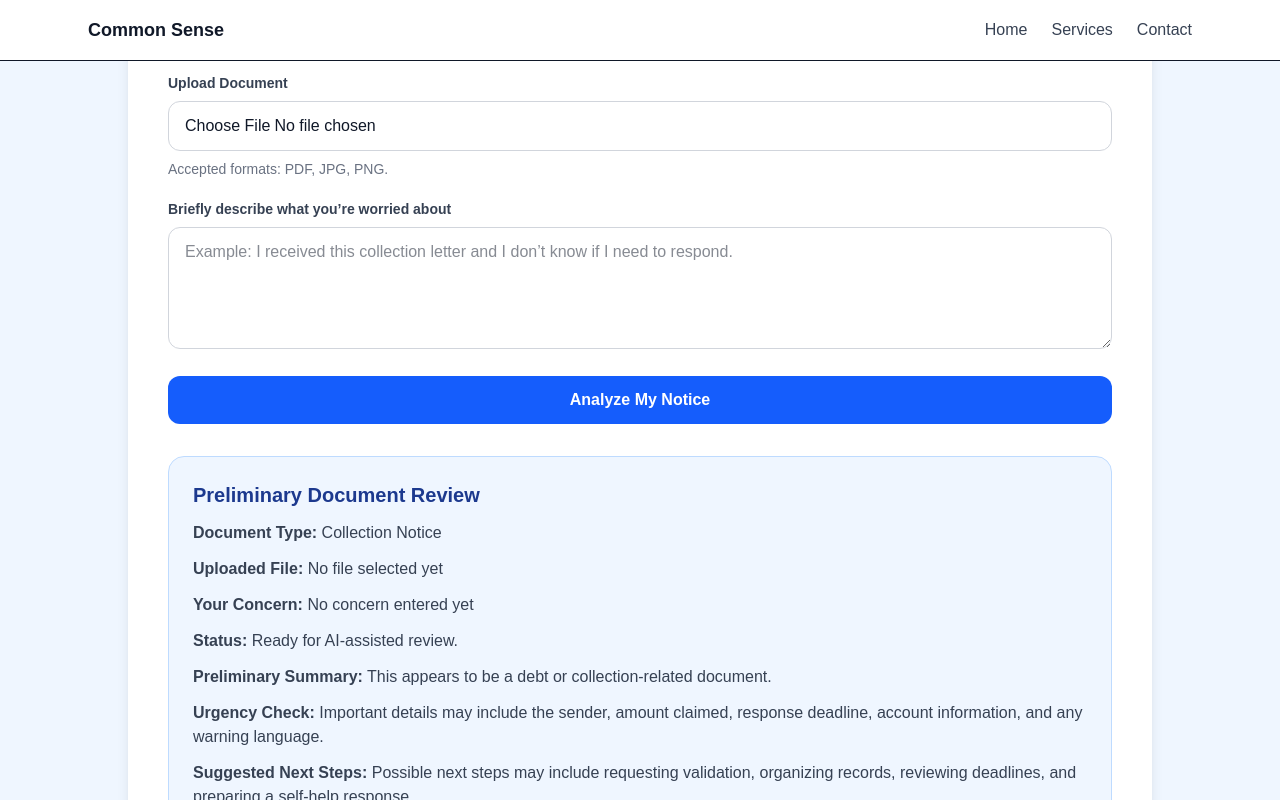
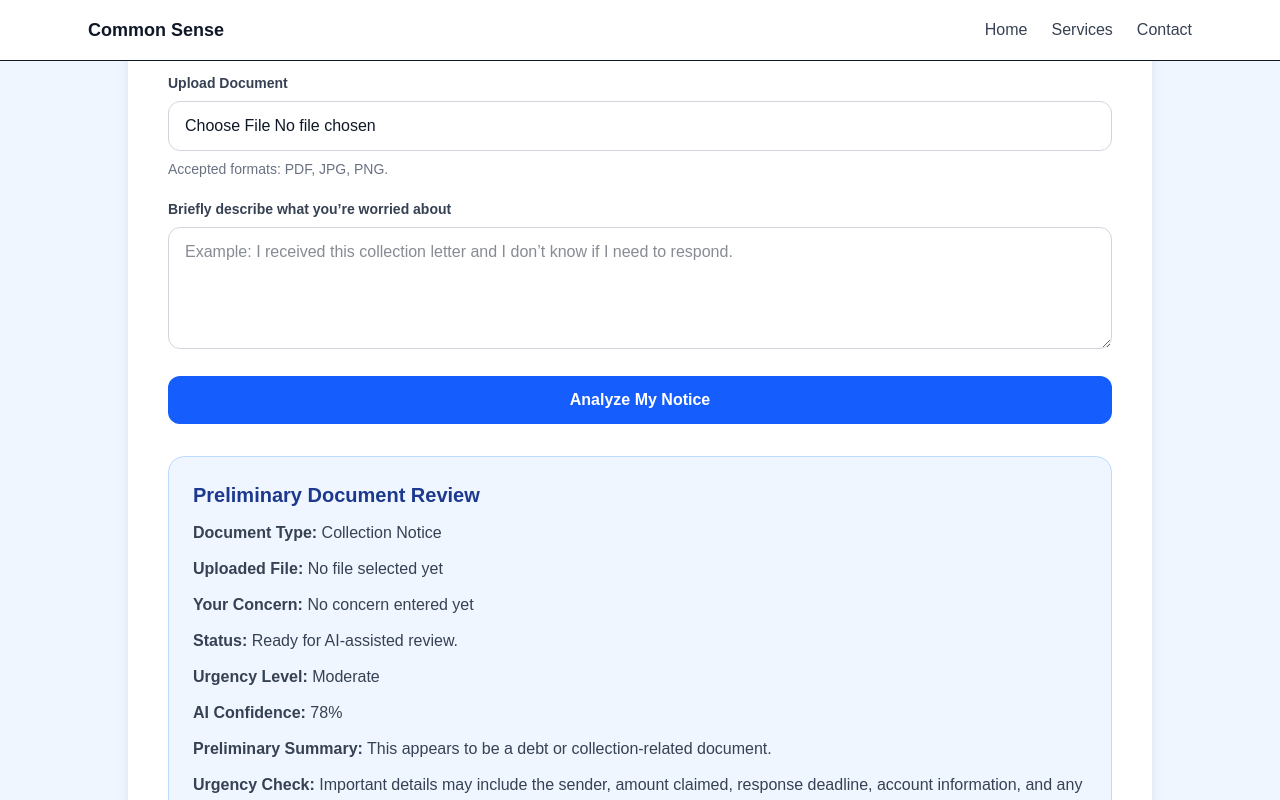
Before and after one commit to betterwork7777/csds-site, a Next.js app: page / in a window 1280 px wide. Both pictures are taken after a click on the button "Analyze My Notice". Shown: the part 2942-3742 px from the top of the page. Built offline with nearby package versions, Linux system fonts and the light colour scheme.

Commit message:
Add urgency level and confidence to debt analysis

```diff
--- a/src/app/page.tsx
+++ b/src/app/page.tsx
@@ -20,6 +20,8 @@ const getDebtAnalysis = () => {
       summary: "This appears to involve a medical bill or healthcare-related balance.",
       urgency: "Review the billing date, insurance status, payment deadline, and whether the bill has already gone to collections.",
       nextSteps: "Possible next steps may include requesting an itemized bill, checking insurance explanation of benefits, asking about financial assistance, or disputing billing errors.",
+		urgencyLevel: "Moderate",
+confidence: "82%",
     };
   }
 
@@ -28,6 +30,8 @@ const getDebtAnalysis = () => {
       summary: "This may involve a court-related debt notice or lawsuit document.",
       urgency: "Court deadlines can be very important. Look carefully for response dates, hearing dates, court name, case number, and plaintiff information.",
       nextSteps: "Possible next steps may include organizing the document, confirming deadlines, reviewing whether a response is required, and seeking licensed help if court action is involved.",
+		urgencyLevel: "High",
+confidence: "88%",
     };
   }
 
@@ -36,6 +40,8 @@ const getDebtAnalysis = () => {
       summary: "This appears to involve credit card debt or a creditor balance.",
       urgency: "Important details may include the creditor name, account number, claimed amount, payment deadline, and whether the account has been transferred to collections.",
       nextSteps: "Possible next steps may include requesting debt validation, checking account records, reviewing credit reports, or organizing payment/dispute options.",
+		urgencyLevel: "Moderate",
+confidence: "84%",
     };
   }
 
@@ -44,6 +50,8 @@ const getDebtAnalysis = () => {
       summary: "This appears to be a demand for payment.",
       urgency: "Pay attention to the amount requested, deadline, sender, reason for payment, and any language threatening further action.",
       nextSteps: "Possible next steps may include verifying the claim, collecting records, requesting clarification, or preparing a written response.",
+		urgencyLevel: "Moderate",
+confidence: "80%",
     };
   }
 
@@ -51,6 +59,8 @@ const getDebtAnalysis = () => {
     summary: "This appears to be a debt or collection-related document.",
     urgency: "Important details may include the sender, amount claimed, response deadline, account information, and any warning language.",
     nextSteps: "Possible next steps may include requesting validation, organizing records, reviewing deadlines, and preparing a self-help response.",
+	  urgencyLevel: "Moderate",
+confidence: "78%",
   };
 };
 
@@ -348,6 +358,13 @@ const debtAnalysis = getDebtAnalysis();
       <p>
   <strong>Status:</strong> Ready for AI-assisted review.
 </p>
+	<p>
+  <strong>Urgency Level:</strong> {debtAnalysis.urgencyLevel}
+</p>
+
+<p>
+  <strong>AI Confidence:</strong> {debtAnalysis.confidence}
+</p>
 
 <p>
   <strong>Preliminary Summary:</strong> {debtAnalysis.summary}
```
